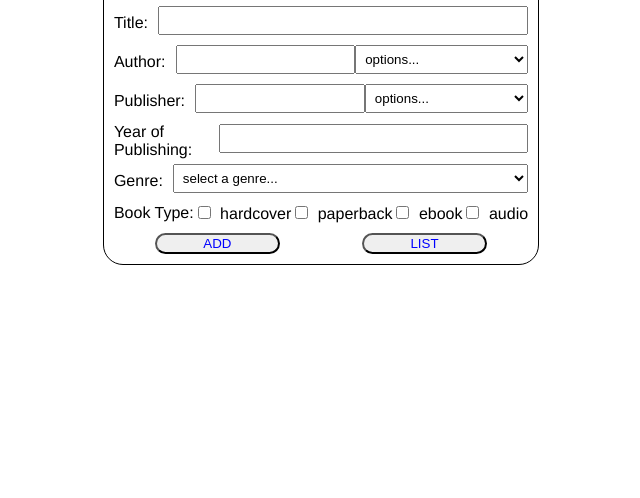
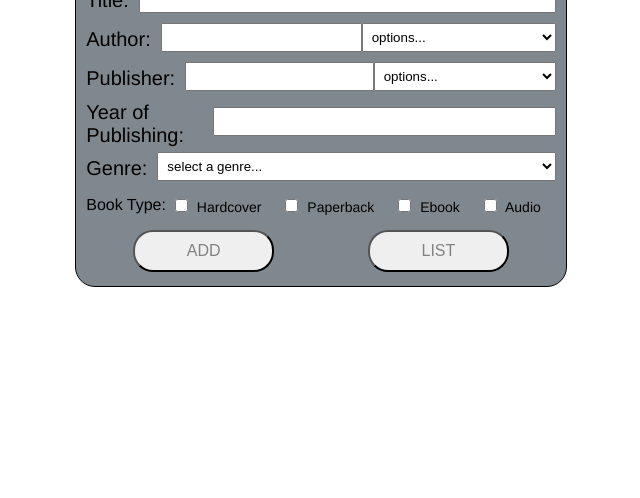
Before and after one commit to aaq225/simple-library-app, a plain HTML site: page public/index.html in a window 1280 px wide. Shown: the part 318-816 px from the top of the page, without its empty margins (319-959 px from the left). Drawn offline with nearby package versions, Linux system fonts and the light colour scheme.

Commit message:
updated the css and html to it's final version

```diff
--- a/public/index.html
+++ b/public/index.html
@@ -26,7 +26,7 @@ Library App Main Page
         <label for="author">Author:</label>
         <input type="text" id="author">
         <select id="knownAuthorsDropdown">
-          <!--This means select this by default and don't allow user to select it-->
+          <!--this means select this by default and don't allow user to select it-->
           <option value="" disabled selected>options...</option>
 
         </select>
@@ -58,10 +58,10 @@ Library App Main Page
       </div>
       <div class="checkboxes">
         <div class="checkbox-label">Book Type:</div>
-        <label><input type="checkbox" name="bookType" value="hardcover"> hardcover</label>
-        <label><input type="checkbox" name="bookType" value="paperback"> paperback</label>
-        <label><input type="checkbox" name="bookType" value="ebook"> ebook</label>
-        <label><input type="checkbox" name="bookType" value="audio"> audio</label>
+        <label><input type="checkbox" name="bookType" value="hardcover"> Hardcover</label>
+        <label><input type="checkbox" name="bookType" value="paperback"> Paperback</label>
+        <label><input type="checkbox" name="bookType" value="ebook"> Ebook</label>
+        <label><input type="checkbox" name="bookType" value="audio"> Audio</label>
       </div>
       <div class="action-btns">
         <button type="button" id="add">ADD</button>
--- a/public/styles/styles.css
+++ b/public/styles/styles.css
@@ -2,19 +2,27 @@
 Abdelrahman Qamhia - aaq225
 CSE264 - Programming Assignment 4
 Library App Styles
+
+Analogous Colors:
+#80888F
+#8A9599
+#818282
+#8A9995
+#808F87
 */
  body {
      display: flex;
      justify-content: center;
      align-items: center;
      height: 100vh;
-     font-family: Helvetica, Arial, sans-serif
+     font-family: Helvetica, Arial, sans-serif;
  }
 
  #container {
      border: 1px solid black;
      padding: 10px;
      border-radius: 20px;
+     background-color: #80888F;
  }
 
  form {
@@ -50,15 +58,16 @@ Library App Styles
      margin-right: 10px;
  }
 
-
  .checkboxes {
      display: flex;
      align-items: center;
      margin-right: 0px;
  }
 
- .checkbox-label {
-     white-space: nowrap;
+ .checkboxes label {
+    margin-right: 10px;
+    padding: 5px;
+    font-size: 14px;
  }
 
  .action-btns {
@@ -74,3 +83,32 @@ Library App Styles
      color: blue;
      border-radius: 20px;
  }
+
+ #libraryTable {
+    width: 100%;
+    border-collapse: collapse;
+    margin-top: 20px;
+  }
+
+  #libraryTable th,
+  #libraryTable td {
+    border: 1px solid black;
+    padding: 8px;
+    text-align: center;
+  }
+
+
+  .action-btns button {
+    padding: 10px 20px;
+    text-align: center;
+    font-size: 16px;
+    margin: 4px 2px;
+  }
+
+  #add, #list {
+    color: #818282;
+  }
+
+label {
+    font-size:20px;
+}
```
